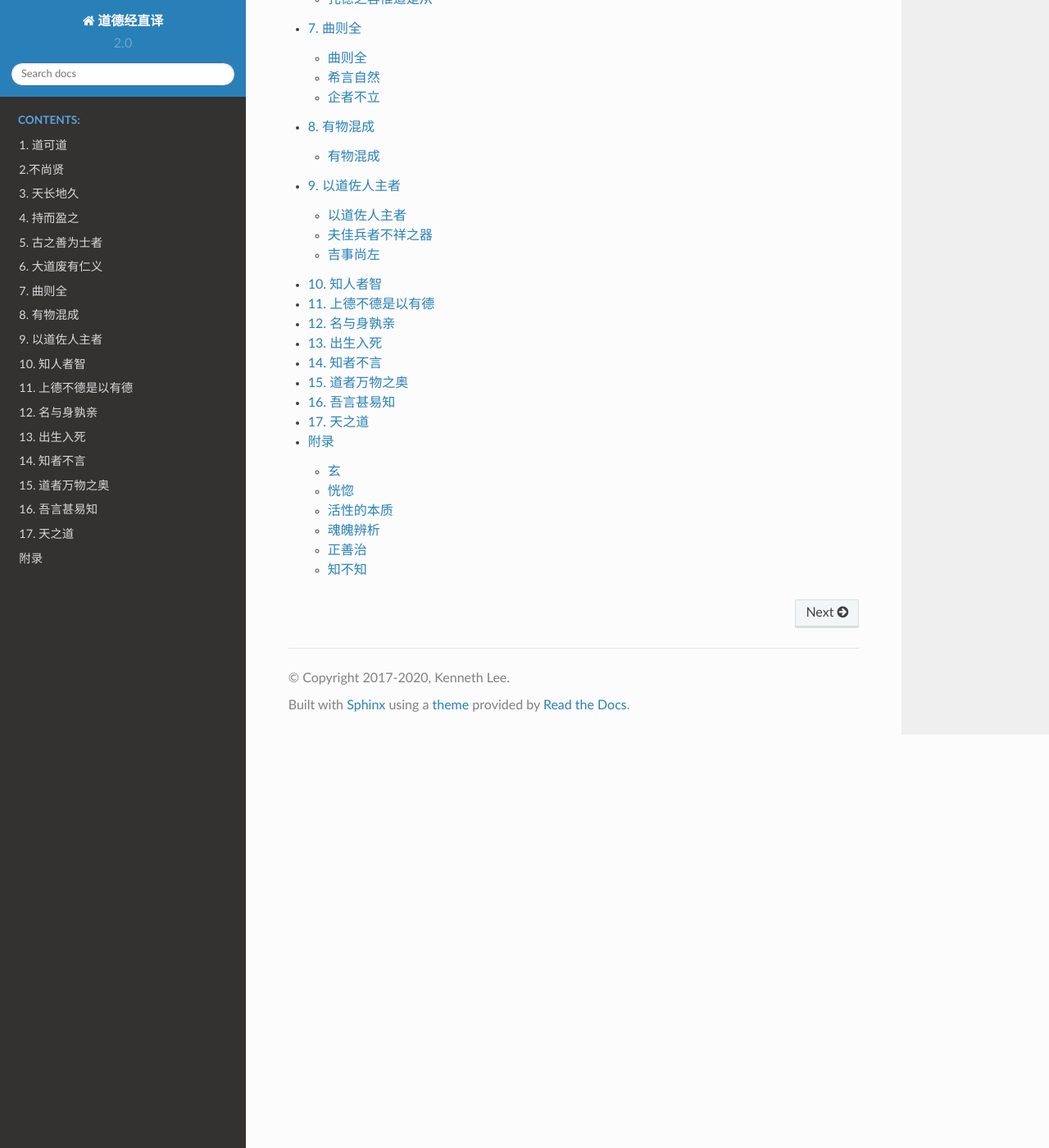
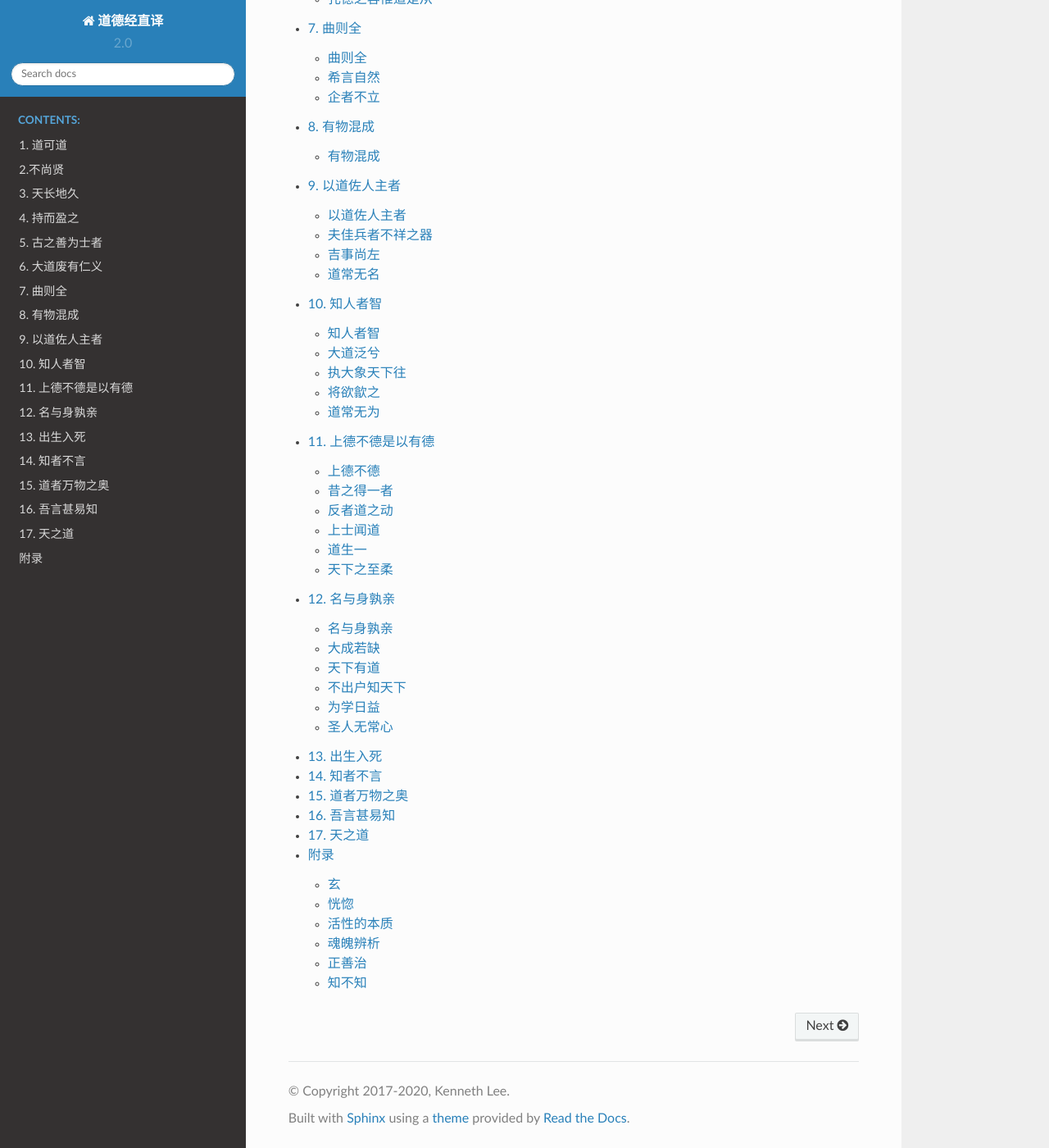
Before and after one commit to Kenneth-Lee/daodejing_translation, a Sphinx documentation site: the page built from source/README.rst, in a window 1280 px wide and 1400 px high, scrolled down 8708 px. Shown: the whole window at 82% size. Built offline with Sphinx 7.4.7 and the Read the Docs theme 2.0.0, drawn with Linux system fonts in a browser that asks for light colours; formulas are drawn with MathJax 3.

Commit message:
10-12章：补充阅读引导
Signed-off-by: Kenneth Lee <Kenneth-Lee-2012@qq.com>

```diff
--- a/source/08.有物混成.rst
+++ b/source/08.有物混成.rst
@@ -1,7 +1,7 @@
 .. Kenneth Lee 版权所有 2017-2020
 
 :Authors: Kenneth Lee
-:Version: 1.2
+:Version: 2.0
 :Date: 2021-05-29
 :Status: Release
 :Abstract: 有物混成等5章，道的性质和利用策略。
--- a/source/09.以道佐人主者.rst
+++ b/source/09.以道佐人主者.rst
@@ -1,10 +1,10 @@
 .. Kenneth Lee 版权所有 2017-2020
 
 :Authors: Kenneth Lee
-:Version: 1.2
+:Version: 2.0
 :Date: 2021-05-29
 :Status: Release
-:Abstract: 以道佐人主者等4章，
+:Abstract: 以道佐人主者等4章，一些具体的操作上的推论。
 
 9. 以道佐人主者
 ****************
@@ -79,6 +79,8 @@
 这个事情)*\ 。杀人这么多，（应该）以悲伤的情绪来为其哭泣，战胜\ *（敌人）*\ （
 应该）用丧礼来处理它。
 
+道常无名
+========
 ::
 
         道常无名。
@@ -115,10 +117,15 @@
 文外多一个坐标系来理解这个意思：所有的雄都是问题，逻辑上都要绕着它走，我们不尝
 试去急着顶住这些逻辑，而是让它们都尽量大地突出来，然后拼在一起，这就是整个系统
 对外突出的地方了，然后我围绕着这个地方定规矩，这样我基本上就和系统本来的属性是
-一致的。这很想我们在做软件架构设计的时候的思路，需求和平台限制是雄，软件构架师
+一致的。这很像我们在做软件架构设计的时候的思路，需求和平台限制是雄，软件构架师
 让这些需求充分展现，然后把相同的诉求合并，让冲突的地方自然互相对抗，最后呈现的
 所有“突出”（雄），就是系统的雄，我用这个来定义系统的边界，找外部资源去满足它，
 我最终就可以最大限度去利用这个部分系统的能力了。
+
+换句话说，这个系统能动，是因为这个系统本身在动，不是你在推动。你不去看系统的动
+力源，而总想着你自己要去的方向，你就觉得很无力。你把动力释放出来，让他们自己平
+衡，该躲的躲，该用的用，最终总能找到一条路。这条路才是干扰最小的一个路径，基于
+这条路径（的曲折）创建的名，才是可以持续走下去的。
 
 这个概念，还可以参考这个独立的表述：
 
--- a/source/10.知人者智.rst
+++ b/source/10.知人者智.rst
@@ -1,11 +1,17 @@
-.. Kenneth Lee 版权所有 2018-2020
+.. Kenneth Lee 版权所有 2018-2021
 
 :Authors: Kenneth Lee
-:Version: 1.1
+:Version: 2.0
+:Date: 2021-05-30
+:Status: Release
+:Abstract: 知人者智等5章，从名的角度说明真正的追求应该是什么，基本都是圣人个人
+           的思想工作。
 
 10. 知人者智
 **************
 
+知人者智
+=========
 ::
 
         知人者智，自知者明。
@@ -26,6 +32,39 @@
 亡
         逃也。
 
+[阅读引导]
+
+这一段从名字的角度讨论你表面追求的东西，在理解了名和道的关系后，实际上什么才应
+该是你真正的追求。
+
+你说你智，能预判，能了解别人，但这并非结果，结果只有你自己知道，所以知道别人，
+不如知道自己，我们给这个目标另一个名字：明。智是比较出来的，明却是一个一：我知
+道我要什么，这才是我自己的目标，不是被“智”这个靠对比出来的东西控制的。有对比，
+逻辑上来说，你就比外部信息所左右了，而不是你内生的信息了。
+
+如果读者有一些数学和计算机知识，可以这样理解：把你的决策行为看做是一个函数，如
+果你的函数是这样的：
+
+.. code-block:: python
+
+   def my_decision(input):
+        return ! input
+
+这个函数其实没有自主性，因为它的输出是被外部的输入所左右的。如果你的函数是这样
+的：
+
+.. code-block:: python
+
+   def my_decision(input):
+        return my_status
+
+后者就是不被外部输入所左右的。明是后一种状态，智是前一种状态。
+
+所以，这里整段其实都在讨论一个问题：你的目的到底是不是你的目的，还是说，你只是
+一个二传手，只是把别人的欲望传递出去。
+
+大道泛兮
+=========
 ::
 
         大道泛兮，其可左右。
@@ -46,6 +85,8 @@
 衣
         依也。上曰衣，下曰裳。象覆二人之形。
 
+执大象天下往
+=============
 ::
 
         执大象天下往。往而不害安平太。
@@ -64,6 +105,8 @@
         粉餠也。
         即小食也。从皀旡聲。《論語》曰：“不使勝食旣。”
 
+将欲歙之
+=========
 ::
 
         将欲歙之，必固张之。
@@ -77,14 +120,18 @@
 弃它，必然先兴起它。想去取得他（从他身上取走东西），必须先给他。这称为“微明”（
 明而不可见，就叫微明了）。柔弱胜过刚强。鱼不能离开水。国家的“利器”不能给人看。
 
-*最后三句的逻辑相对独立，逻辑链不容易建，笔者的理解是这样的：微明的例子很直接
+[阅读引导]
+
+最后三句的逻辑相对独立，逻辑链不容易建，笔者的理解是这样的：微明的例子很直接
 ，要做某件事，首先要蓄势，蓄势对应目标就是反的。所以柔弱胜刚强。后面是顺着说策
 略，既然我们做这些事情都是用反的名来做实际的目标，那么我们的行为和目标就不能解
 释，因为解释了，增加一层名了，这件事就不是那件事了。你要歙之，做的就是张之，但
 你不能说你要歙之，否则你就做不到你要做的事情了。你是条鱼，就该在水里好好游，不
 能被拿到砧板上看，放在砧板上看到的鱼，并不是水里游的鱼的样子。同样，国家政策，
-也不能拿到某个地方来“公布”，只能是直接做出来的。*
+也不能拿到某个地方来“公布”，只能是直接做出来的。
 
+道常无为
+=========
 ::
 
         道常无为，而无不为。
@@ -99,4 +146,9 @@
 化
         教行也。
 
+[阅读引导]
+
+后面这一段基本上都是前面理论的自然推演，实在没有什么可以补充了。
+
+
 .. vim: tw=78 fo+=mM
--- a/source/11.上德不德是以有德.rst
+++ b/source/11.上德不德是以有德.rst
@@ -1,11 +1,16 @@
-.. Kenneth Lee 版权所有 2018-2020
+.. Kenneth Lee 版权所有 2018-2021
 
 :Authors: Kenneth Lee
-:Version: 1.1
+:Version: 2.0
+:Date: 2021-05-30
+:Status: Release
+:Abstract: 上德不德等6章
 
 11. 上德不德是以有德
 **********************
 
+上德不德
+========
 ::
 
         上德不德是以有德。下德不失德是以无德。
@@ -35,11 +40,18 @@
         因也。《博雅》引也，就也。
         （其实我个人觉得理解为“放弃”它才符合上下文语义）
 
-*这个要特别提醒的地方是，那个“前识”要怎么理解。“前识”是战略的目的。知道明天的
-六合彩号码，战略就好做了，马上去买就好了。所以，前识不是什么坏事。但《道德经》
-这里提醒的是，前识都是抽象，不是执行的现实本身。做战略的时候，把核心放在前识上
-，而不面对执行的现实上，就是“愚之始也”。*
+[阅读引导]
 
+上德下德的问题，理解了道和名的关系其实很直白。值得讨论的是对“前识”的理解。
+
+“前识”是战略的目的。知道明天的六合彩号码，战略就好做了，马上去买就好了。所以，
+前识不是什么坏事。但《道德经》这里提醒的是，前识都是抽象，不是执行的现实本身。
+做战略的时候，把核心放在前识上，而不面对执行的现实上，就是“愚之始也”。
+
+所以，大丈夫居其厚，居在现实上，而不是前识上，前识看见的当然好，但它不是现实。
+
+昔之得一者
+===========
 ::
 
         昔之得一者，
@@ -82,10 +94,14 @@
 蹶
         僵也。僵、僨也。方言。跌、蹷也。
 
-*一的概念前面解释过了，没有左右，成功了就是一，天地侯王，所有这些东西呈现出有
+[阅读引导]
+
+一的概念前面解释过了，没有左右，成功了就是一，天地侯王，所有这些东西呈现出有
 规律，就是因为它在某种程度上平滑了，所以，平庸化才是你的目的，琭琭如玉，珞珞如
-石，零丁丁跳出来，和大局不一样，不是圣人之道。*
+石，零丁丁跳出来，和大局不一样，不是圣人之道。
 
+反者道之动
+===========
 ::
 
     反者道之动。弱者道之用。天下万物生於有，有生於无。
@@ -94,6 +110,8 @@
 ，“有”生于“无”。
 
 
+上士闻道
+=========
 ::
 
         上士闻道勤而行之，中士闻道若存若亡，下士闻道大笑之。不笑不足以为道。
@@ -123,9 +141,14 @@
 隅
         陬也。隅與陬爲轉注。廣雅曰。陬、角也。小雅箋曰。丘隅、丘角也。
 
-*大器晚成，有些版本叫“大器免成”，我个人觉得后者更符合语义，“成”明显是个“名”，
-所以大器不需要担“成”这个名。*
+[阅读引导]
 
+大器晚成，有些版本叫“大器免成”，我个人觉得后者更符合语义，“成”明显是个“名”，
+所以大器不需要担“成”这个名。但就因为这样一个笔误，说什么封建统治的阴谋实在是想
+多了，分明是不知道《道德经》在说什么才会这样想。
+
+道生一
+=======
 ::
 
     道生一，一生二，二生三，三生万物。
@@ -140,12 +163,16 @@
 要）的死（这句话取意不明，看你希望怎么理解，也可以不理解）。我把这个作为教的“
 父”。
 
-*这段描述的逻辑链可以这样理解：名从道生出来，互相依存，最后整个世界变得非常复
+[阅读引导]
+
+这段描述的逻辑链可以这样理解：名从道生出来，互相依存，最后整个世界变得非常复
 杂，互为因果。但它们还是呈现一定的规律，比如都有好恶（向着阳，背着阴。这表示
 向着好，逃离不好），互相突出到对方相对弱的地方从而结合成一体。所以，好还是不好
 ，是互相绞结的，不好的东西，换个角度就变成好了。所以，非要如何如何的，最终终究
 得不到结果。这是所有策略的基础，所谓“教之父”。*
 
+天下之至柔
+===========
 ::
 
     天下之至柔，驰骋天下之至坚。
--- a/source/12.名与身孰亲.rst
+++ b/source/12.名与身孰亲.rst
@@ -1,11 +1,16 @@
-.. Kenneth Lee 版权所有 2018-2019
+.. Kenneth Lee 版权所有 2018-2021
 
 :Authors: Kenneth Lee
 :Version: 1.0
+:Date: 2021-05-30
+:Status: Release
+:Abstract: 名与身孰亲等6章
 
 12. 名与身孰亲
 **************
 
+名与身孰亲
+===========
 ::
 
         名与身孰亲？
@@ -14,10 +19,11 @@
         是故甚爱必大费，多藏必厚亡。
         知足不辱，知止不殆，可以长久。
 
-“名”和“身”哪个亲？身和财宝那个多？得到和死去哪个病？所以“很”爱就肯定“大”消费，
-多收藏必然厚忙（肥死：））。知足（就，才）不辱。知道“止”就不消亡。（这才）可以
-长久。
+“名”和“身”哪个亲？身和财宝那个多？得到和失去哪个病？所以“很”爱就肯定“大”消费，
+多收藏必然厚丢失。知足（就，才）不辱。知道“止”就不消亡。（这才）可以长久。
 
+大成若缺
+=========
 ::
 
         大成若缺，其用不弊。
@@ -32,6 +38,8 @@
 会尽。大的“直”好像弯的，大的巧好像笨拙的，大的“辩”（善于辩论）好像木讷的。静胜
 过躁，寒胜过热。清净的才是”天下正“的特征。
 
+天下有道
+========
 ::
 
         天下有道，却走马以粪。
@@ -45,6 +53,8 @@
 咎
         災也。
 
+不出户知天下
+============
 ::
 
         不出户知天下，不窥牖见天道。
@@ -54,8 +64,25 @@
 不出门（可以）知道天下，不看窗外（可以）看到天道 。出去越远，知道的越少。（离
 开了本来的事情和目的）所以圣人不出去就知道，不看见就明白，不做就可以成功
 
-引导：这个地方已经涉及哲学思维了，对应的思路我在其他地方解释过了。
+[阅读引导]
 
+这一段的基础意思可以理解，如果你守着目标，看目标的逻辑好了，没有必要一路最终过
+去，否则就离开目标了。
+
+但为什么要在这里强调这一点？是说要当圣人就不要研究那么多吗？特别强调不要做什么
+，其实也制造了一个集合。那么制造这个集合的目的是什么？我觉得这应该是一个反向的
+强调，回应这种疑问“你说这个，这个，这个是圣人行为，为什么他这也不知道，那也不
+知道？”，老子对这个问题的答案是：这本来就是圣人的特点——如果他什么都知道，他就
+不在干圣人的活了。
+
+这个事情和对领导的某些质问是类似的，“你又不上生产线，有不去管物流，要你干什么
+？”，但如果一个领导者在管这种事情，他就不在管这个企业啦，那他本来就不应该是领
+导，而应该是工人，是采购，是物管，而不是领导，领导是有自己要干的活的呀，他是带
+着这个组织正确向前走，达成这个组织的目的的人啊。如果他离开了自己的根本，离开了
+组织的目标，他就没有他应有的价值了。
+
+为学日益
+=========
 ::
 
         为学日益，为道日损。
@@ -65,8 +92,15 @@
 
 做“学说”的，每日增加\ *（名）*\ 。为道的，每日减少\ *（名）*\ 。减少了又减少，
 就到达“无为”（的状态了）。无为就是无“不为”。取得天下常用无事为目标。
-到了它有事，就不足以取天下了
+到了它有事，就不足以取天下了。
 
+[阅读引导]
+
+《道德经》后期的这些段落，哲学意味已经很少了，基本上就是在总结结论。组织成员发
+明概念，领导者消除概念，概念被消除了，问题就被消灭了，组织目标就被达成了。
+
+圣人无常心
+===========
 ::
 
         圣人无常心。以百姓心为心。
@@ -81,13 +115,24 @@
 他的心，百姓都聚焦在他们的耳目（这些表面的东西）上，圣人都把他们看作小孩（也有
 可能是“自己的小孩”）。
 
-*好与不好都是师和资，都善之，这个好理解。信与不信为什么都信之呢？因为信与不信
-，都是名，只要信的人足够多，就是本体要信，要接受这个信来做方案，这就是德信。*
-
 歙
         縮鼻也。
 
 注
         灌也。
 
+[阅读引导]
+
+好与不好都是师和资，都善之，这个好理解。信与不信为什么都信之呢？我觉得一种理解
+是这样的：信与不信，都是名，只要信的人足够多，就是本体要信，要接受这个信来做方
+案，这就是德信。
+
+我个人最初对最后一句挺不舒服的，这有点精英高高在上的感觉：百姓都看表面，圣人当
+他们孩子就好了。但想想，百姓要不就是有“雄”的部分，这些突出的目的都会和其他人冲
+突，你只能引导和解决它，不当他们小孩你还能怎么样呢？如果某些“百姓”就没有要求，
+那他就不是百姓了，他带有圣人的目的，那是圣人啊。
+
+所以，这并没有看不起谁，这就是个现实。但我个人的感觉啊：圣人真是个工具人，心灵
+上是真不容易。
+
 .. vim: tw=78 fo+=mM
```
